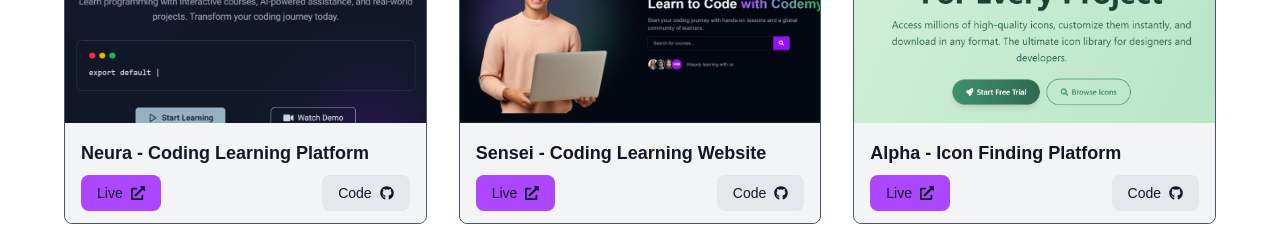
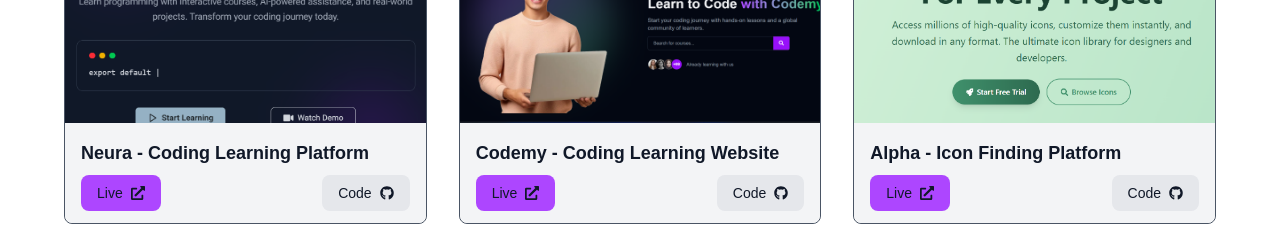
Before and after one commit to dev-mosarof66/PORTFOLIO, a Next.js app: page / in a window 1280 px wide. Shown: the part 1840-2069 px from the top of the page. Built offline with nearby package versions, Linux system fonts and the light colour scheme.

Commit message:
updated the link of codemy project

```diff
--- a/src/components/projects.tsx
+++ b/src/components/projects.tsx
@@ -5,7 +5,7 @@ import { FaExternalLinkAlt, FaGithub } from "react-icons/fa";
 import ecommerceImage from "@/../public/ecommerce.webp";
 import taskManagerImage from "@/../public/taskmanager.png";
 import AlphaIcon from '@/../public/alpha.png';
-import SenseiIcon from '@/../public/sensei.png';
+import CodemyIcon from '@/../public/sensei.png';
 import AIcon from "@/../public/ai-tutor.png";
 import Image, { StaticImageData } from "next/image";
 import Link from "next/link";
@@ -22,9 +22,9 @@ const projects = [
   },
   {
     id: 2,
-    title: "Sensei - Coding Learning Website",
-    image: SenseiIcon,
-    live: "https://sensei-green.vercel.app",
+    title: "Codemy - Coding Learning Website",
+    image: CodemyIcon,
+    live: "https://codemy-nine.vercel.app",
     code: "https://github.com/dev-mosarof66/sensei.git",
   },
   {
```
